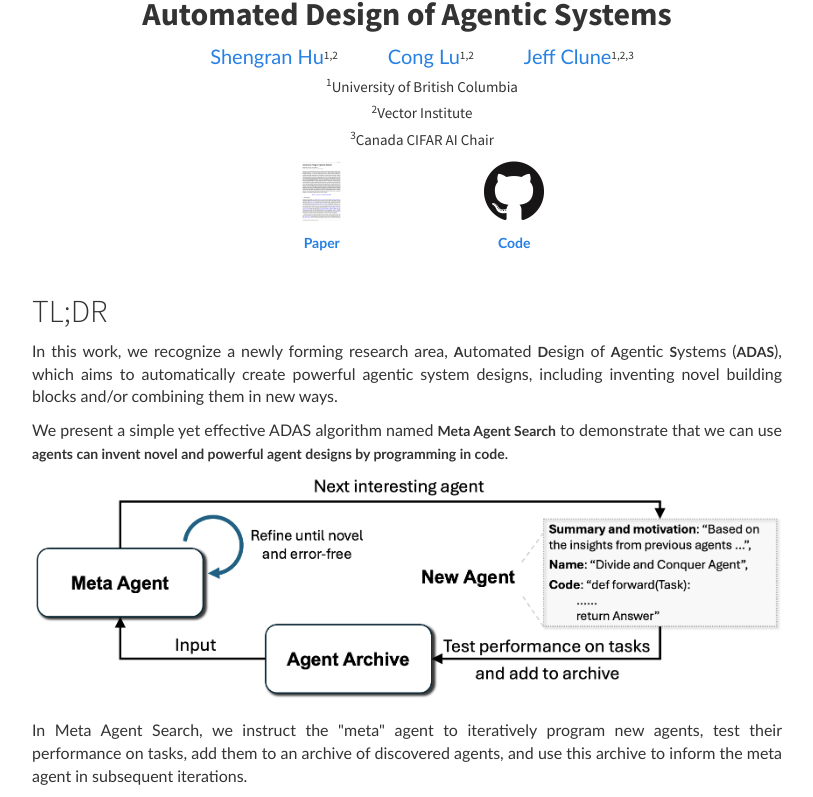
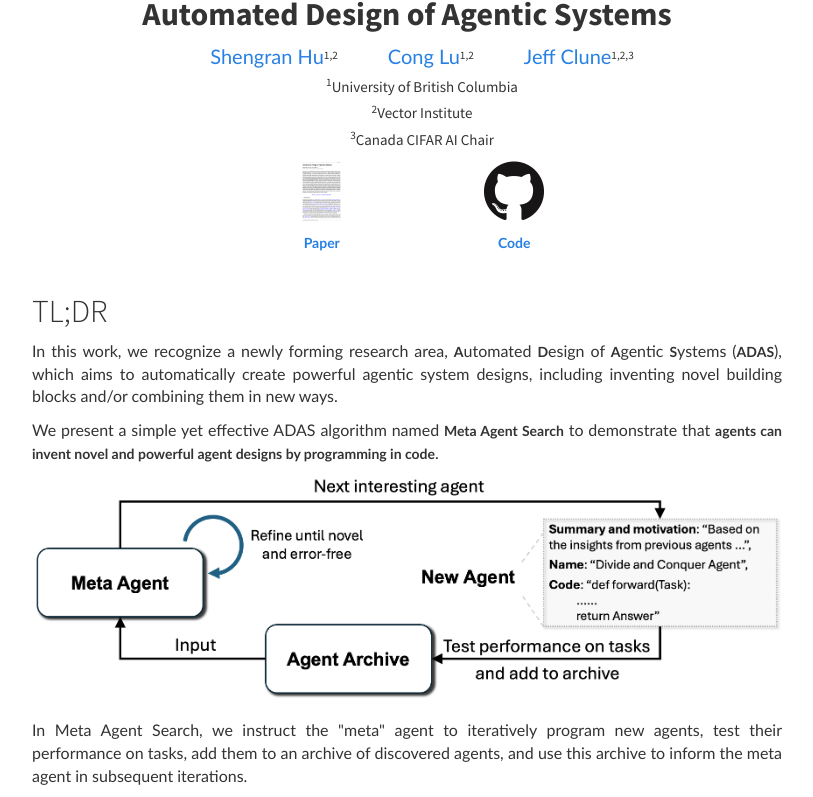
Before and after one commit to ShengranHu/shengranhu.github.io, a Jekyll site: the page ADAS/index.html, which Jekyll copies as it is, in a window 1280 px wide and 900 px high, cut to the strip 103-900 px from the top of the window. Shown: the whole strip, without its empty margins (233-1046 px from the left). Built offline with Jekyll 4.4.1, drawn with Linux system fonts in a browser that asks for light colours; nearby versions of some CDN libraries; library files that are not in the unit come from our copies; comment, search, counter and statistics services are not loaded.

Commit message:
Update index.html

```diff
--- a/ADAS/index.html
+++ b/ADAS/index.html
@@ -160,7 +160,7 @@
                 In this work, we recognize a newly forming research area, <strong>A</strong>utomated <strong>D</strong>esign of <strong>A</strong>gentic <strong>S</strong>ystems (<strong>ADAS</strong>), which aims to automatically create powerful agentic system designs, including inventing novel building blocks and/or combining them in new ways.
             </p>
             <p class="text-justify" style="font-size: 16px;">
-            We present a simple yet effective ADAS algorithm named <strong>Meta Agent Search</strong> to demonstrate that we can use <strong>agents can invent novel and powerful agent designs by programming in code</strong>.
+            We present a simple yet effective ADAS algorithm named <strong>Meta Agent Search</strong> to demonstrate that <strong>agents can invent novel and powerful agent designs by programming in code</strong>.
             </p>
             <image src="img/algo.png" class="img-responsive" alt="overview"><br>
                 <p class="text-justify" style="font-size: 16px;">
```
